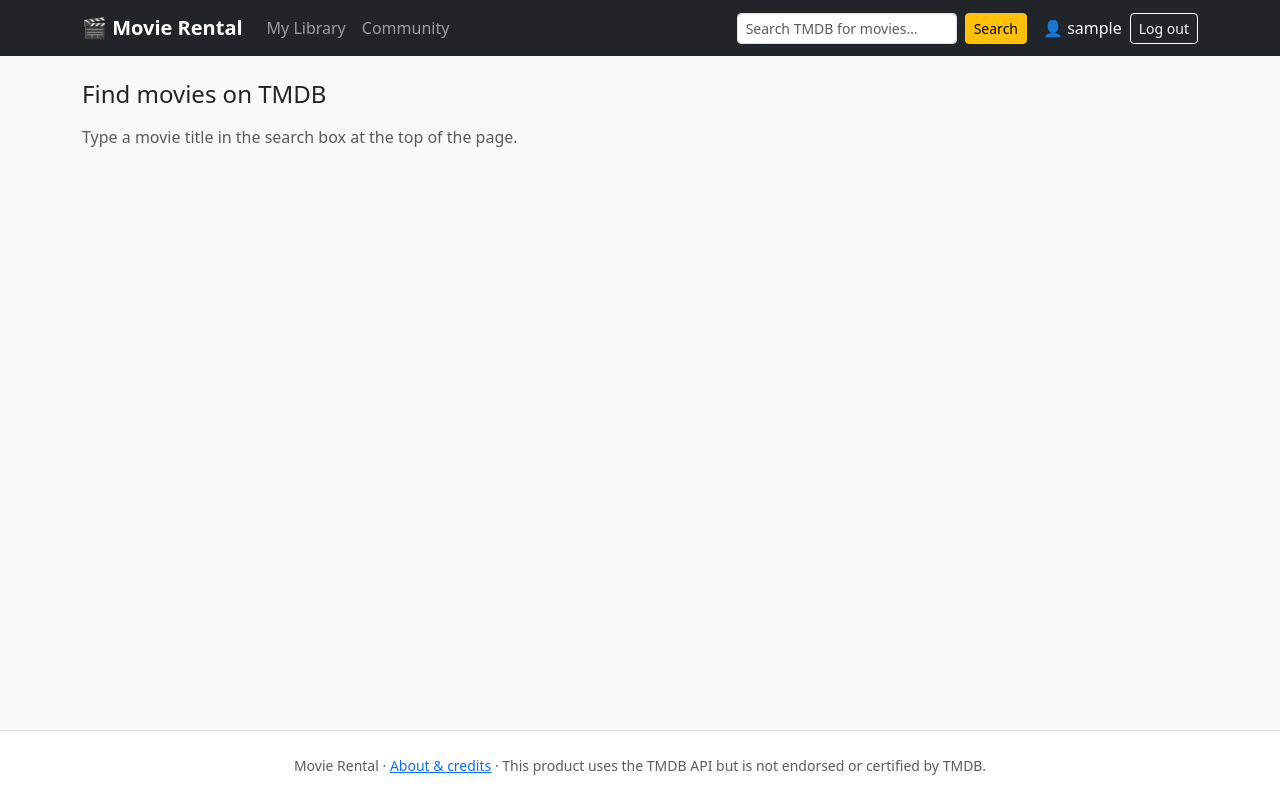
After one commit to R0B0T0s/project-two-building-with-apis, a Django app: page /find/ in a window 1280 px wide. The commit adds this page. Run offline with Django 5.2, Linux system fonts and the light colour scheme; the visitor is signed in with stand-in values (Sample User, id 1).

Commit message:
Phase 3: TMDB service module and find (search) page
- rentals/tmdb.py wraps TMDB search and movie details with a Bearer token
  and timeout, raising one TMDBUnavailable exception (unreachable flag)
  and logging the technical cause
- Login-required /find/ page: poster card grid, Prev/Next paging, and
  friendly alerts when TMDB is unreachable or failing
- Navbar search submits to the find page; LOGGING config for TMDB errors
- TMDB logo added as static/images/tmdb-logo.png
- Tests: service module (responses) and find page (mocked service)

Co-Authored-By: Claude Opus 5.5 <noreply@anthropic.com>

```diff
--- /dev/null
+++ b/rentals/templates/rentals/find.html
@@ -0,0 +1,58 @@
+{% extends "base.html" %}
+
+{% block title %}{% if query %}“{{ query }}” – {% endif %}Find movies – Movie Rental{% endblock %}
+
+{% block content %}
+<h1 class="h4 mb-3">
+  {% if query %}TMDB results for “{{ query }}”{% else %}Find movies on TMDB{% endif %}
+</h1>
+
+{% if tmdb_failed %}
+  <div class="alert alert-warning" role="alert" data-testid="tmdb-error">
+    {% if tmdb_unreachable %}
+      Couldn't reach TMDB right now. Your saved movies still work. Try again in a minute.
+    {% else %}
+      Movie search is temporarily unavailable.
+    {% endif %}
+  </div>
+{% elif not query %}
+  <p class="text-body-secondary">Type a movie title in the search box at the top of the page.</p>
+{% elif movies %}
+  <div class="row row-cols-2 row-cols-md-3 row-cols-lg-4 g-3">
+    {% for movie in movies %}
+      <div class="col">
+        <div class="card h-100 shadow-sm" data-testid="result-card">
+          {% if movie.poster_url %}
+            <img src="{{ movie.poster_url }}" class="card-img-top" alt="Poster for {{ movie.title }}" loading="lazy">
+          {% else %}
+            <div class="card-img-top bg-secondary-subtle d-flex align-items-center justify-content-center text-body-secondary" style="aspect-ratio: 2 / 3;">No poster</div>
+          {% endif %}
+          <div class="card-body">
+            <h2 class="h6 card-title mb-1">{{ movie.title }}</h2>
+            <p class="small text-body-secondary mb-2">{{ movie.year|default:"Year unknown" }}</p>
+            <p class="card-text small">{{ movie.overview|default:"No overview available."|truncatechars:160 }}</p>
+          </div>
+        </div>
+      </div>
+    {% endfor %}
+  </div>
+
+  {% if prev_url or next_url %}
+    <nav class="d-flex justify-content-between align-items-center mt-4" aria-label="TMDB result pages">
+      {% if prev_url %}
+        <a class="btn btn-outline-secondary" href="{{ prev_url }}">&larr; Prev</a>
+      {% else %}
+        <span class="btn btn-outline-secondary disabled" aria-disabled="true">&larr; Prev</span>
+      {% endif %}
+      <span class="small text-body-secondary">Page {{ page }} of {{ total_pages }}</span>
+      {% if next_url %}
+        <a class="btn btn-outline-secondary" href="{{ next_url }}">Next &rarr;</a>
+      {% else %}
+        <span class="btn btn-outline-secondary disabled" aria-disabled="true">Next &rarr;</span>
+      {% endif %}
+    </nav>
+  {% endif %}
+{% else %}
+  <p class="text-body-secondary">No movies found for “{{ query }}”.</p>
+{% endif %}
+{% endblock %}
--- /dev/null
+++ b/rentals/tmdb.py
@@ -0,0 +1,78 @@
+"""All calls to the TMDB API go through this module.
+
+Every failure becomes a single ``TMDBUnavailable`` exception. The technical cause
+is written to the server log; callers only show a friendly message.
+"""
+
+import logging
+
+import requests
+from django.conf import settings
+
+logger = logging.getLogger(__name__)
+
+API_ROOT = "https://api.themoviedb.org/3"
+SEARCH_URL = f"{API_ROOT}/search/movie"
+MOVIE_URL = f"{API_ROOT}/movie/{{tmdb_id}}"
+TIMEOUT_SECONDS = 10
+
+
+class TMDBUnavailable(Exception):
+    """TMDB could not be used. ``unreachable`` is True for timeouts and lost connections."""
+
+    def __init__(self, message, *, unreachable=False):
+        super().__init__(message)
+        self.unreachable = unreachable
+
+
+def _get(url, params=None):
+    """GET a TMDB URL and return the decoded JSON, or raise TMDBUnavailable."""
+    headers = {
+        "Authorization": f"Bearer {settings.TMDB_READ_TOKEN}",
+        "Accept": "application/json",
+    }
+    try:
+        response = requests.get(
+            url, params=params, headers=headers, timeout=TIMEOUT_SECONDS
+        )
+    except (requests.exceptions.Timeout, requests.exceptions.ConnectionError) as error:
+        logger.warning("TMDB unreachable for %s: %r", url, error)
+        raise TMDBUnavailable("TMDB unreachable", unreachable=True) from error
+    except requests.exceptions.RequestException as error:
+        logger.error("TMDB request to %s failed: %r", url, error)
+        raise TMDBUnavailable("TMDB request failed") from error
+
+    if not response.ok:
+        logger.error(
+            "TMDB returned status %s for %s: %s",
+            response.status_code,
+            url,
+            response.text[:200],
+        )
+        raise TMDBUnavailable(f"TMDB returned status {response.status_code}")
+
+    try:
+        return response.json()
+    except ValueError as error:
+        logger.error("TMDB sent unreadable JSON for %s: %r", url, error)
+        raise TMDBUnavailable("TMDB sent unreadable JSON") from error
+
+
+def search_movies(query, page=1):
+    """Search TMDB movies by title.
+
+    Returns ``{"results": [...], "page": int, "total_pages": int}``.
+    """
+    data = _get(
+        SEARCH_URL, params={"query": query, "page": page, "include_adult": "false"}
+    )
+    return {
+        "results": data.get("results", []),
+        "page": data.get("page", page),
+        "total_pages": data.get("total_pages", 0),
+    }
+
+
+def get_movie_details(tmdb_id):
+    """Return TMDB's details for one movie (title, release date, genres, ...)."""
+    return _get(MOVIE_URL.format(tmdb_id=int(tmdb_id)))
--- a/rentals/urls.py
+++ b/rentals/urls.py
@@ -1,9 +1,12 @@
 from django.urls import path
 from django.views.generic import TemplateView
+
+from . import views
 
 app_name = "rentals"
 
 urlpatterns = [
     path("", TemplateView.as_view(template_name="home.html"), name="home"),
     path("about/", TemplateView.as_view(template_name="about.html"), name="about"),
+    path("find/", views.find, name="find"),
 ]
--- a/rentals/views.py
+++ b/rentals/views.py
@@ -1 +1,63 @@
-# Create your views here.
+from urllib.parse import urlencode
+
+from django.contrib.auth.decorators import login_required
+from django.shortcuts import render
+from django.urls import reverse
+
+from . import tmdb
+
+POSTER_BASE_URL = "https://image.tmdb.org/t/p/w342"
+# TMDB serves at most 500 pages of search results.
+MAX_TMDB_PAGE = 500
+
+
+def _page_number(raw):
+    try:
+        page = int(raw)
+    except TypeError, ValueError:
+        return 1
+    return min(max(page, 1), MAX_TMDB_PAGE)
+
+
+def _card(result):
+    """Turn a raw TMDB search result into what a poster card needs."""
+    poster_path = result.get("poster_path")
+    return {
+        "tmdb_id": result.get("id"),
+        "title": result.get("title") or "Untitled",
+        "year": (result.get("release_date") or "")[:4],
+        "overview": result.get("overview") or "",
+        "poster_url": f"{POSTER_BASE_URL}{poster_path}" if poster_path else "",
+    }
+
+
+@login_required
+def find(request):
+    query = request.GET.get("q", "").strip()
+    page = _page_number(request.GET.get("page"))
+    context = {"query": query}
+
+    if query:
+        try:
+            data = tmdb.search_movies(query, page=page)
+        except tmdb.TMDBUnavailable as error:
+            # The technical cause is already logged by the service module.
+            context["tmdb_unreachable"] = error.unreachable
+            context["tmdb_failed"] = True
+            return render(request, "rentals/find.html", context)
+        page = data["page"]
+        total_pages = min(data["total_pages"], MAX_TMDB_PAGE)
+        find_url = reverse("rentals:find")
+
+        def page_url(number):
+            return f"{find_url}?{urlencode({'q': query, 'page': number})}"
+
+        context.update(
+            movies=[_card(result) for result in data["results"]],
+            page=page,
+            total_pages=total_pages,
+            prev_url=page_url(page - 1) if page > 1 else None,
+            next_url=page_url(page + 1) if page < total_pages else None,
+        )
+
+    return render(request, "rentals/find.html", context)
--- a/templates/about.html
+++ b/templates/about.html
@@ -11,7 +11,7 @@
     <div class="card shadow-sm mb-4">
       <div class="card-body">
         <h2 class="h5 card-title">Movie data from TMDB</h2>
-        <img src="{% static 'images/tmdb-logo.svg' %}" alt="TMDB logo" height="40" class="my-3">
+        <img src="{% static 'images/tmdb-logo.png' %}" alt="TMDB logo" height="40" class="my-3">
         <p class="mb-2">This product uses the TMDB API but is not endorsed or certified by TMDB.</p>
         <p class="small text-body-secondary mb-0">
           Movie titles, overviews, posters and genres come from
--- a/templates/base.html
+++ b/templates/base.html
@@ -15,14 +15,14 @@
         <span class="navbar-toggler-icon"></span>
       </button>
       <div class="collapse navbar-collapse" id="main-nav">
-        {# Placeholder links: My Library, Community and search are built in later phases. #}
+        {# Placeholder links: My Library and Community are built in later phases. #}
         <ul class="navbar-nav me-auto">
           <li class="nav-item"><a class="nav-link" href="#">My Library</a></li>
           <li class="nav-item"><a class="nav-link" href="#">Community</a></li>
         </ul>
-        <form class="d-flex me-md-3 my-2 my-md-0" role="search" action="#" method="get">
+        <form class="d-flex me-md-3 my-2 my-md-0" role="search" action="{% url 'rentals:find' %}" method="get">
           <input class="form-control form-control-sm me-2" type="search" name="q"
-                 placeholder="Search TMDB for movies…" aria-label="Search TMDB for movies">
+                 value="{{ query|default:'' }}" placeholder="Search TMDB for movies…" aria-label="Search TMDB for movies">
           <button class="btn btn-sm btn-warning" type="submit">Search</button>
         </form>
         {% if user.is_authenticated %}
```
Also changed, not shown: PROMPTS.md (+18 -0 lines), config/settings.py (+17 -0 lines), rentals/tests/test_find.py (added, +154 -0 lines), rentals/tests/test_pages.py (+1 -1 lines), rentals/tests/test_tmdb.py (added, +99 -0 lines), static/images/tmdb-logo.png (added).
